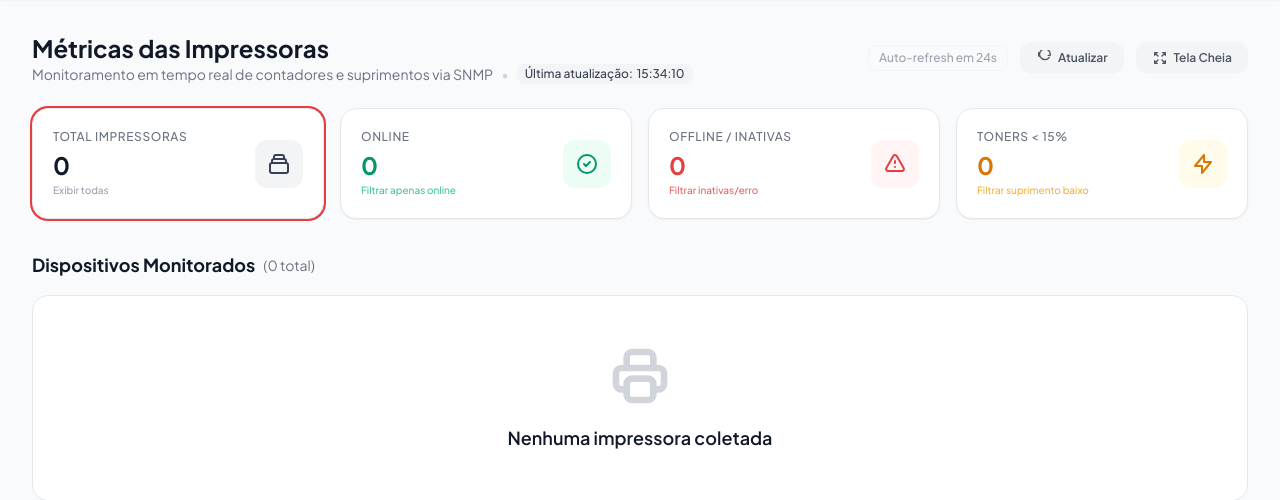
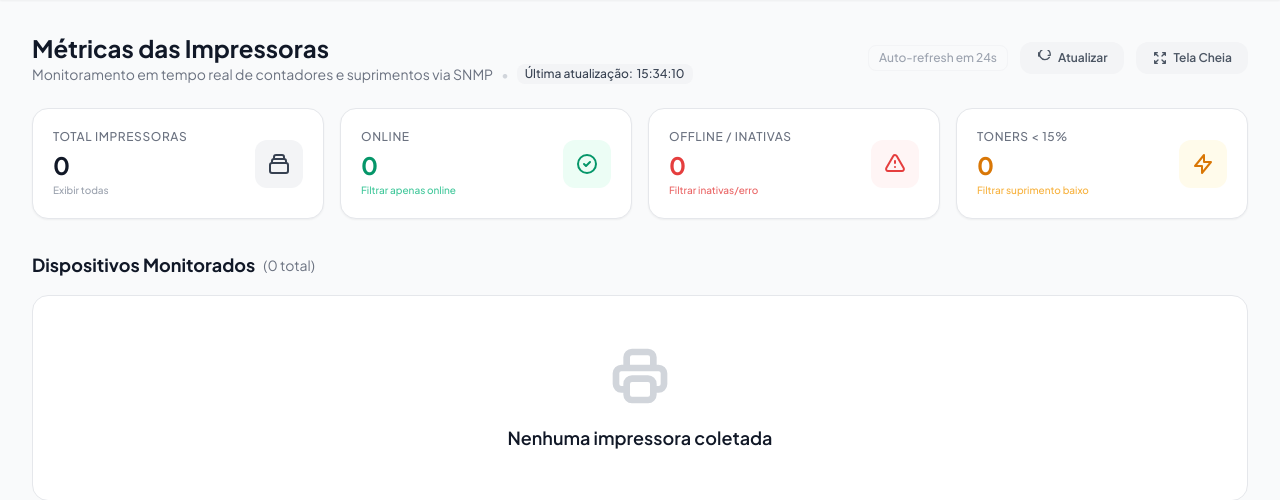
Before and after one commit to andersonscorreia/PRISMA, a Django app: page /snmp/ in a window 1280 px wide. Shown: the part 65-565 px from the top of the page. Run offline with Django 5.2, Linux system fonts and the light colour scheme; the visitor is signed in with stand-in values (Sample User, id 1); data that the repository does not hold is empty; some libraries are stand-ins or nearby versions.

Commit message:
style: exibe borda vermelha dos cards KPI somente ao passar o mouse (hover)

```diff
--- a/templates/core/dashboard.html
+++ b/templates/core/dashboard.html
@@ -224,14 +224,6 @@
 
     // Função de Filtragem Interativa por Card KPI
     function filterPrinters(filterType, clickedCard) {
-        document.querySelectorAll('.filter-kpi-card').forEach(card => {
-            card.classList.remove('ring-2', 'ring-brand-500', 'border-brand-500');
-        });
-
-        if (clickedCard) {
-            clickedCard.classList.add('ring-2', 'ring-brand-500', 'border-brand-500');
-        }
-
         const cards = document.querySelectorAll('.printer-card');
         let visibleCount = 0;
 
@@ -285,7 +277,7 @@
     <section class="grid grid-cols-2 lg:grid-cols-4 gap-4 mb-8">
         <!-- Total -->
         <div onclick="filterPrinters('all', this)"
-            class="filter-kpi-card bg-white dark:bg-zinc-900 p-5 rounded-2xl border border-gray-200 dark:border-zinc-800 shadow-sm flex items-center justify-between cursor-pointer transition-all duration-200 hover:scale-[1.02] active:scale-[0.98] ring-2 ring-brand-500 border-brand-500">
+            class="filter-kpi-card bg-white dark:bg-zinc-900 p-5 rounded-2xl border border-gray-200 dark:border-zinc-800 shadow-sm flex items-center justify-between cursor-pointer transition-all duration-200 hover:scale-[1.02] hover:border-brand-500 hover:ring-1 hover:ring-brand-500 active:scale-[0.98]">
             <div>
                 <p class="text-xs font-medium text-gray-500 dark:text-zinc-400 uppercase tracking-wider">Total Impressoras</p>
                 <h3 class="text-2xl font-bold mt-1 text-gray-900 dark:text-white">{{ total_printers }}</h3>
@@ -301,7 +293,7 @@
 
         <!-- Online -->
         <div onclick="filterPrinters('online', this)"
-            class="filter-kpi-card bg-white dark:bg-zinc-900 p-5 rounded-2xl border border-gray-200 dark:border-zinc-800 shadow-sm flex items-center justify-between cursor-pointer transition-all duration-200 hover:scale-[1.02] active:scale-[0.98]">
+            class="filter-kpi-card bg-white dark:bg-zinc-900 p-5 rounded-2xl border border-gray-200 dark:border-zinc-800 shadow-sm flex items-center justify-between cursor-pointer transition-all duration-200 hover:scale-[1.02] hover:border-brand-500 hover:ring-1 hover:ring-brand-500 active:scale-[0.98]">
             <div>
                 <p class="text-xs font-medium text-gray-500 dark:text-zinc-400 uppercase tracking-wider">Online</p>
                 <h3 class="text-2xl font-bold mt-1 text-emerald-600 dark:text-emerald-500">{{ online_printers }}</h3>
@@ -317,7 +309,7 @@
 
         <!-- Offline -->
         <div onclick="filterPrinters('offline', this)"
-            class="filter-kpi-card bg-white dark:bg-zinc-900 p-5 rounded-2xl border border-gray-200 dark:border-zinc-800 shadow-sm flex items-center justify-between cursor-pointer transition-all duration-200 hover:scale-[1.02] active:scale-[0.98]">
+            class="filter-kpi-card bg-white dark:bg-zinc-900 p-5 rounded-2xl border border-gray-200 dark:border-zinc-800 shadow-sm flex items-center justify-between cursor-pointer transition-all duration-200 hover:scale-[1.02] hover:border-brand-500 hover:ring-1 hover:ring-brand-500 active:scale-[0.98]">
             <div>
                 <p class="text-xs font-medium text-gray-500 dark:text-zinc-400 uppercase tracking-wider">Offline / Inativas</p>
                 <h3 class="text-2xl font-bold mt-1 text-brand-500">{{ offline_printers }}</h3>
@@ -333,7 +325,7 @@
 
         <!-- Toners baixos -->
         <div onclick="filterPrinters('low_toner', this)"
-            class="filter-kpi-card bg-white dark:bg-zinc-900 p-5 rounded-2xl border border-gray-200 dark:border-zinc-800 shadow-sm flex items-center justify-between cursor-pointer transition-all duration-200 hover:scale-[1.02] active:scale-[0.98]">
+            class="filter-kpi-card bg-white dark:bg-zinc-900 p-5 rounded-2xl border border-gray-200 dark:border-zinc-800 shadow-sm flex items-center justify-between cursor-pointer transition-all duration-200 hover:scale-[1.02] hover:border-brand-500 hover:ring-1 hover:ring-brand-500 active:scale-[0.98]">
             <div>
                 <p class="text-xs font-medium text-gray-500 dark:text-zinc-400 uppercase tracking-wider">Toners &lt; 15%</p>
                 <h3 class="text-2xl font-bold mt-1 text-amber-600 dark:text-amber-500">{{ low_toner_count }}</h3>
```
